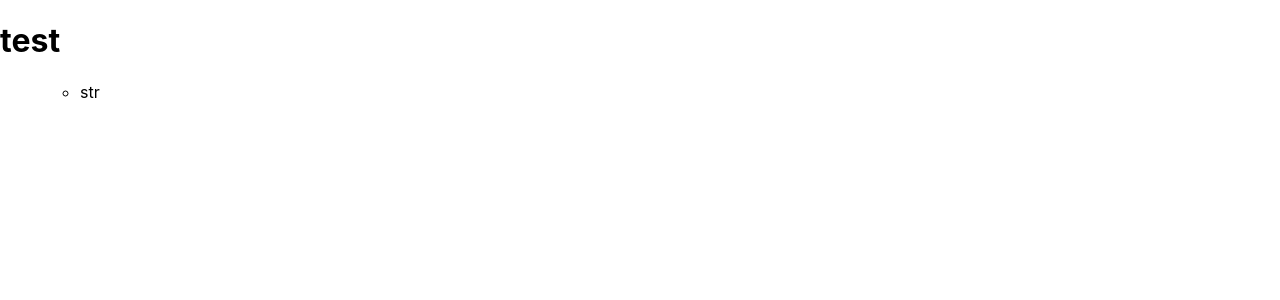
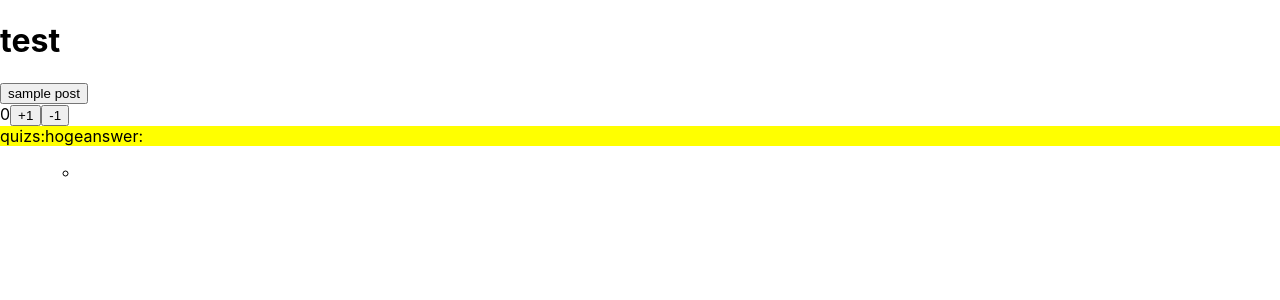
Before and after one commit to wakichi/quiz_app, a React (Create React App) app in the folder frontend/web-front/: page / in a window 1280 px wide. Shown: the top 300 px of the page. Built offline with nearby package versions, Linux system fonts and the light colour scheme; no server answers.

Commit message:
make form prototype

```diff
--- a/frontend/web-front/src/index.css
+++ b/frontend/web-front/src/index.css
@@ -11,3 +11,7 @@ code {
   font-family: source-code-pro, Menlo, Monaco, Consolas, 'Courier New',
     monospace;
 }
+
+.box {
+  background-color: yellow;
+}
--- a/frontend/web-front/src/index.tsx
+++ b/frontend/web-front/src/index.tsx
@@ -9,7 +9,7 @@ const endpoint = "http://localhost:8000/api/quiz/"
 
 
 export default function App(){
-  const [data, setdata] = React.useState(["str"]);
+  const [data, setdata] = React.useState([""]);
   React.useEffect(() => {
     axios.get(endpoint).then((response)=>{
       setdata(data2list(response.data))
@@ -19,6 +19,9 @@ export default function App(){
   return(
     <div>
       <h1>test</h1>
+      <QuizForm quiz={'sampleQ'} />
+      <Counter />
+      <Block quiz={"hoge"} answer={true}/>
       <ul>
         {response2list(data)}
       </ul>
@@ -47,6 +50,45 @@ const response2list = (data:any)=>{
   )
 }
 
+const Counter = ()=>{
+  const[value, setValue] = React.useState(0);
+  const increment = () => setValue(prev => prev+1);
+  const decrement = () => setValue(prev=> prev-1);;
+  return (
+    <div>
+      {value}
+      <button onClick={increment}>+1</button>
+      <button onClick={decrement}>-1</button>
+    </div>
+  )
+};
+
+// 問題、答え、解答ボタンをひとまとめにしたブロック
+//todo: answer-button componentの作成
+//todo:
+const Block = (props:{quiz:string, answer:boolean})=>{
+  return(
+    <div className='box'>
+      quizs:{props.quiz}
+      answer:{props.answer}
+    </div>
+  )
+}
+
+// 問題の追加フォームの作成
+const QuizForm = (props:{quiz:string})=>{
+  //thenでAppのリストを更新（stateに新規objectを追加）
+  const samplePost = ()=>{
+    axios.post(endpoint, {problem:"aaaaaa",answer:true})
+    .then(response=>console.log(response.data))
+  }
+  return(
+  <div>
+    <button onClick={samplePost}>sample post</button>
+  </div>
+  )
+}
+
 ReactDOM.render(
   <App />,
   document.getElementById('root'),
```
